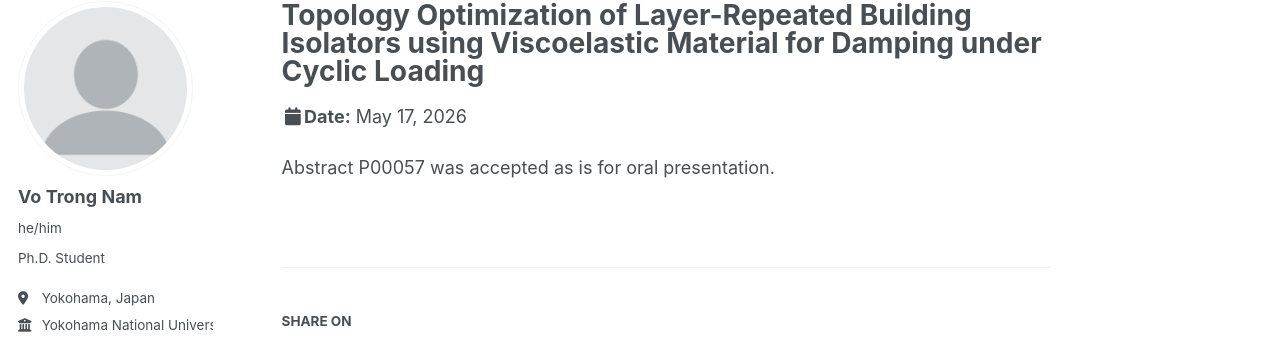
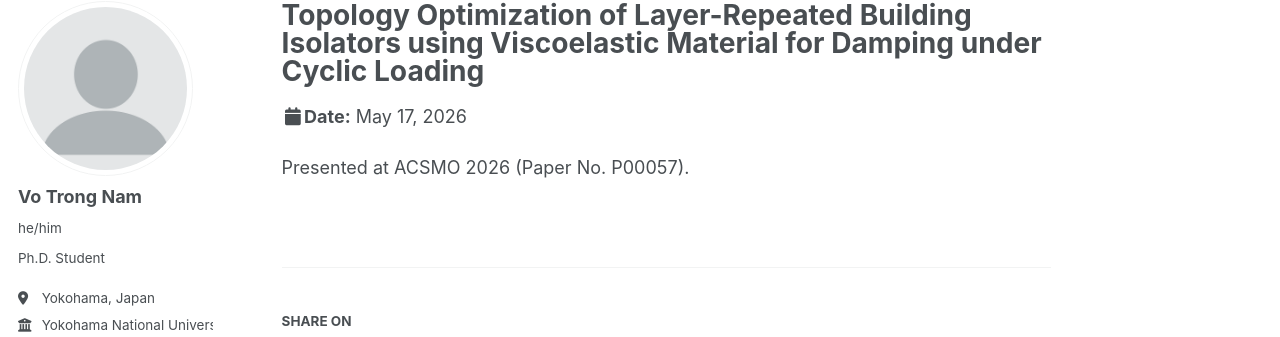
Before and after one commit to NamVo11/namvo11.github.io, a Jekyll site: the page built from _talks/2026-05-17-acsmo.md, in a window 1280 px wide. Shown: the part 100-437 px from the top of the page. Built offline with Jekyll 4.4.1, drawn with Linux system fonts in a browser that asks for light colours; a script bundle is joined from its source files by our own code; a style sheet for code colours, icons or effects is not loaded.

Commit message:
Confirm ACSMO 2026 oral presentation was delivered

```diff
--- a/_talks/2026-05-17-acsmo.md
+++ b/_talks/2026-05-17-acsmo.md
@@ -3,7 +3,6 @@ title: "Topology Optimization of Layer-Repeated Building Isolators using Viscoel
 collection: talks
 type: "Oral Presentation"
 conference_presentation: true
-presentation_status: "Accepted for oral presentation"
 permalink: /talks/acsmo-2026/
 venue: "Asian Congress of Structural and Multidisciplinary Optimization 2026 (ACSMO 2026)"
 date: 2026-05-17
@@ -11,4 +10,4 @@ conference_dates: "May 17–21, 2026"
 location: "BEXCO, Busan, South Korea"
 ---
 
-Abstract P00057 was accepted as is for oral presentation.
+Presented at ACSMO 2026 (Paper No. P00057).
```
